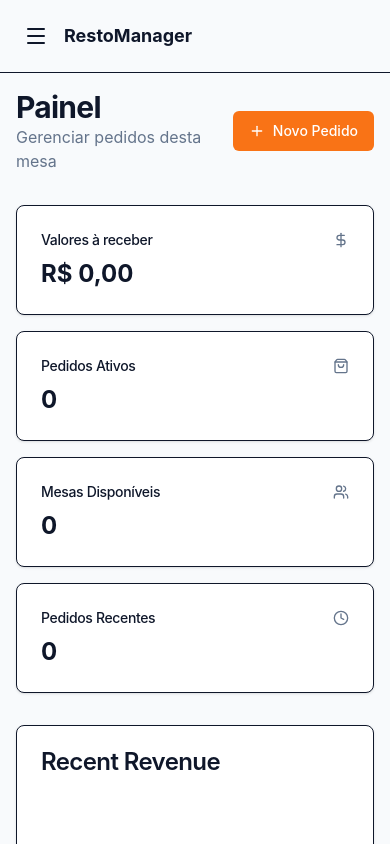
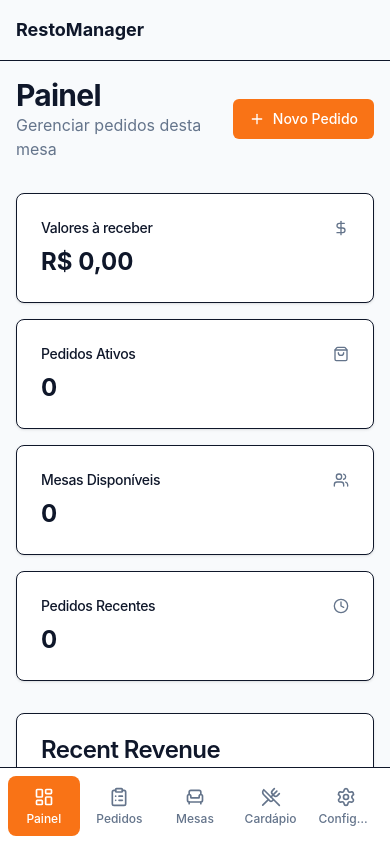
Before and after one commit to diegosanchespereira1/app-restaurante, a React (Vite) app: page / in a window 390 px wide. Built offline with nearby package versions, Linux system fonts and the light colour scheme; no server answers; the database is empty.

Commit message:
feat: Implement mobile bottom navigation and adjust layout for improved mobile experience

```diff
--- a/src/components/layout/Layout.tsx
+++ b/src/components/layout/Layout.tsx
@@ -1,12 +1,8 @@
-import { useState } from "react"
 import { Sidebar } from "./Sidebar"
-
-import { Menu as MenuIcon } from "lucide-react"
-import { Button } from "../ui/button"
+import { MobileBottomNav } from "./MobileBottomNav"
 import { useLanguage } from "../../context/LanguageContext"
 
 export function Layout({ children }: { children: React.ReactNode }) {
-    const [isMobileMenuOpen, setIsMobileMenuOpen] = useState(false)
     const { t } = useLanguage()
 
     return (
@@ -16,33 +12,20 @@ export function Layout({ children }: { children: React.ReactNode }) {
                 <Sidebar className="h-full" />
             </div>
 
-            {/* Mobile Sidebar Overlay */}
-            {isMobileMenuOpen && (
-                <div className="fixed inset-0 z-50 flex md:hidden print:hidden">
-                    <div
-                        className="fixed inset-0 bg-black/50"
-                        onClick={() => setIsMobileMenuOpen(false)}
-                    />
-                    <div className="relative w-64 bg-card">
-                        <Sidebar onClose={() => setIsMobileMenuOpen(false)} />
-                    </div>
-                </div>
-            )}
-
             <main className="flex-1 flex flex-col overflow-hidden">
                 {/* Mobile Header */}
                 <div className="flex items-center p-4 border-b md:hidden print:hidden">
-                    <Button variant="ghost" size="icon" onClick={() => setIsMobileMenuOpen(true)}>
-                        <MenuIcon className="h-6 w-6" />
-                    </Button>
-                    <span className="ml-2 text-lg font-bold">{t("appTitle")}</span>
+                    <span className="text-lg font-bold">{t("appTitle")}</span>
                 </div>
 
                 {/* Content */}
-                <div className="flex-1 overflow-y-auto p-4 md:p-8 print:p-0 print:overflow-visible">
+                <div className="flex-1 overflow-y-auto p-4 md:p-8 pb-20 md:pb-8 print:p-0 print:overflow-visible print:pb-0">
                     {children}
                 </div>
             </main>
+
+            {/* Mobile Bottom Navigation */}
+            <MobileBottomNav />
         </div>
     )
 }
--- /dev/null
+++ b/src/components/layout/MobileBottomNav.tsx
@@ -0,0 +1,44 @@
+import { LayoutDashboard, ClipboardList, UtensilsCrossed, Settings, Armchair } from "lucide-react"
+import { NavLink } from "react-router-dom"
+import { cn } from "../../lib/utils"
+import { useLanguage } from "../../context/LanguageContext"
+import { useSettings } from "../../context/SettingsContext"
+
+export function MobileBottomNav() {
+    const { t } = useLanguage()
+    const { isTablesEnabled } = useSettings()
+
+    const links = [
+        { href: "/", label: t("dashboard"), icon: LayoutDashboard },
+        { href: "/orders", label: t("orders"), icon: ClipboardList },
+        ...(isTablesEnabled ? [{ href: "/tables", label: t("tables"), icon: Armchair }] : []),
+        { href: "/menu", label: t("menu"), icon: UtensilsCrossed },
+        { href: "/settings", label: t("settings"), icon: Settings },
+    ]
+
+    return (
+        <nav className="fixed bottom-0 left-0 right-0 z-50 bg-card border-t md:hidden print:hidden mobile-bottom-nav">
+            <div className="grid gap-1 px-2 py-2" style={{
+                gridTemplateColumns: `repeat(${links.length}, minmax(0, 1fr))`
+            }}>
+                {links.map((link) => (
+                    <NavLink
+                        key={link.href}
+                        to={link.href}
+                        className={({ isActive }) =>
+                            cn(
+                                "flex flex-col items-center justify-center gap-1 rounded-lg px-2 py-2 text-xs font-medium transition-all min-h-[60px]",
+                                isActive
+                                    ? "bg-primary text-primary-foreground"
+                                    : "text-muted-foreground hover:bg-secondary hover:text-secondary-foreground"
+                            )
+                        }
+                    >
+                        <link.icon className="h-5 w-5 flex-shrink-0" />
+                        <span className="truncate max-w-full text-center leading-tight">{link.label}</span>
+                    </NavLink>
+                ))}
+            </div>
+        </nav>
+    )
+}
--- a/src/index.css
+++ b/src/index.css
@@ -30,3 +30,17 @@
     @apply bg-background text-foreground font-sans antialiased;
   }
 }
+
+/* Mobile Bottom Navigation Styles */
+@layer components {
+  .mobile-bottom-nav {
+    padding-bottom: env(safe-area-inset-bottom);
+  }
+
+  /* Ensure proper spacing for mobile content */
+  @media (max-width: 767px) {
+    .mobile-content {
+      padding-bottom: calc(80px + env(safe-area-inset-bottom));
+    }
+  }
+}
```
